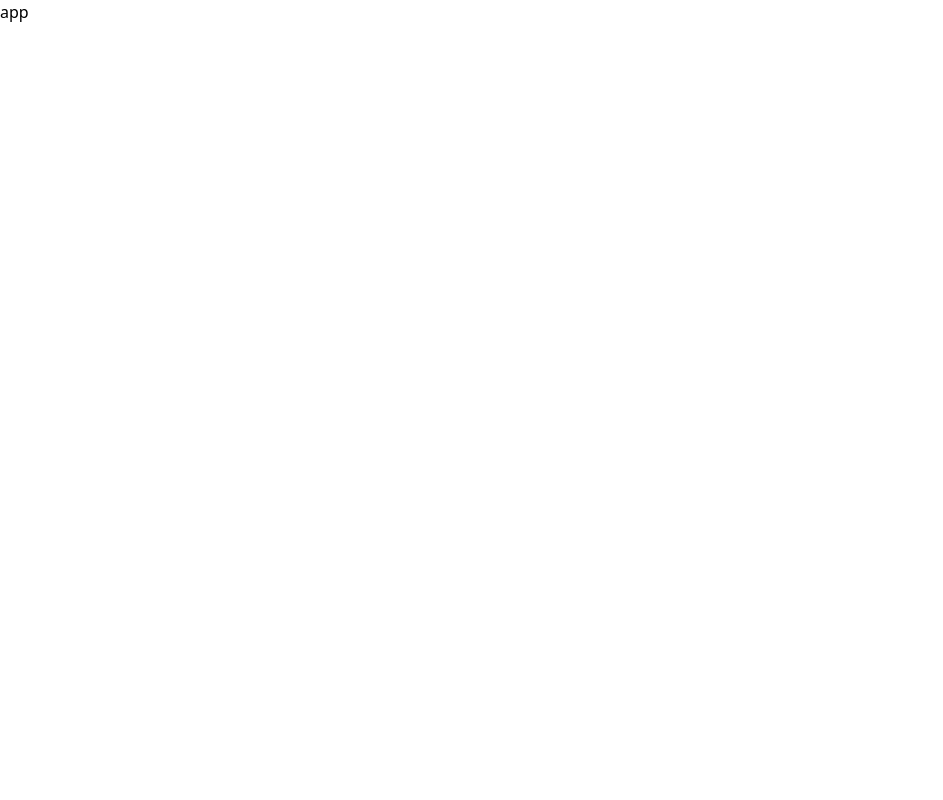
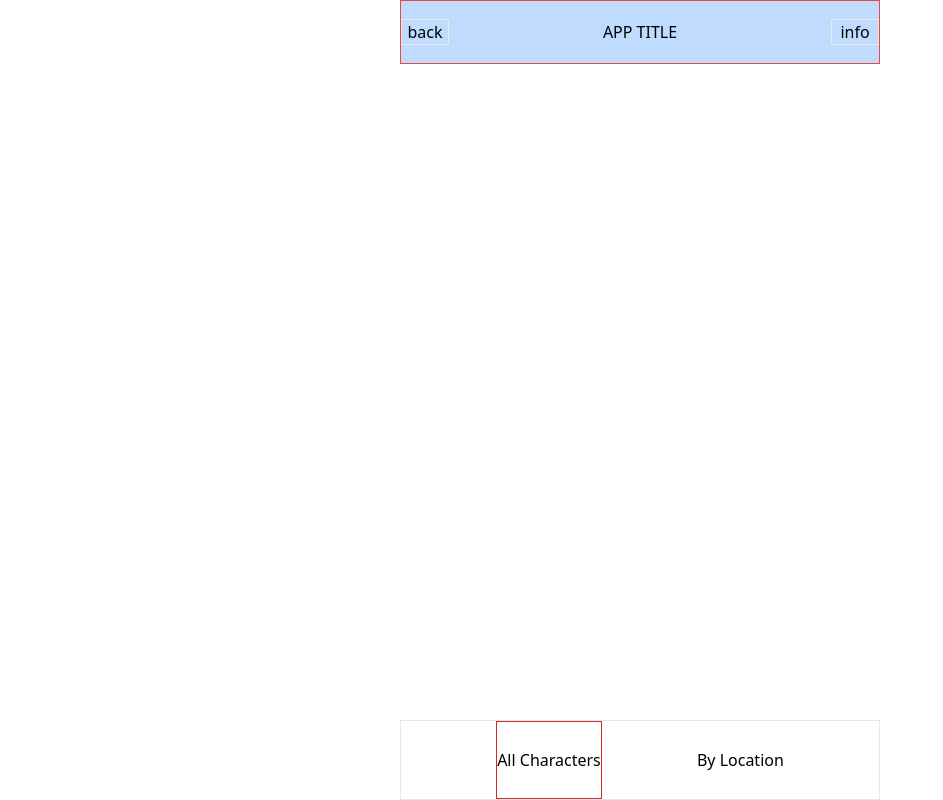
Before and after one commit to anindyoo/riack_and_morty_codex_app, a React (Create React App) app: page / in a window 1280 px wide. Shown: the whole page, without its empty margins (0-943 px from the left). Built offline with nearby package versions, Linux system fonts and the light colour scheme.

Commit message:
feat: implement app navigation feature & implement basic layout.

```diff
--- a/package.json
+++ b/package.json
@@ -8,6 +8,7 @@
     "@testing-library/user-event": "^13.5.0",
     "react": "^18.3.1",
     "react-dom": "^18.3.1",
+    "react-router-dom": "^6.26.1",
     "react-scripts": "5.0.1",
     "web-vitals": "^2.1.4",
     "zustand": "^4.5.5"
--- a/src/App.jsx
+++ b/src/App.jsx
@@ -1,7 +1,30 @@
-const App = () => (
-  <div className="App">
-    app
-  </div>
-);
+import { createBrowserRouter, RouterProvider } from 'react-router-dom';
+import Main from './layouts/Main';
+import MainPage from './pages/MainPage';
+
+const App = () => {
+  const routes = [
+    {
+      element: <Main />,
+      children: [
+        {
+          path: '/',
+          element: <MainPage />,
+        },
+      ],
+    },
+  ];
+
+  const router = createBrowserRouter(routes);
+
+  return (
+    <div className="
+    APP-CONTAINER
+    flex flex-col items-center"
+    >
+      <RouterProvider router={router} />
+    </div>
+  );
+};
 
 export default App;
--- /dev/null
+++ b/src/components/Header/Header.jsx
@@ -0,0 +1,36 @@
+const HeaderButton = (props) => {
+  const { name } = props;
+
+  return (
+    <button
+      type="button"
+      className={`
+      ${name}-BUTTON
+      w-12 border`}
+    >
+      {name}
+    </button>
+  );
+};
+
+const Header = () => {
+  console.log();
+
+  return (
+    <div className="
+    HEADER
+    UNIVERSAL-CONTAINER
+    h-16
+    flex flex-row justify-between items-center
+    fixed top-0
+    border border-red-500
+    bg-blue-200"
+    >
+      <HeaderButton name="back" />
+      <div>APP TITLE</div>
+      <HeaderButton name="info" />
+    </div>
+  );
+};
+
+export default Header;
--- /dev/null
+++ b/src/components/Navigation/Navigation.jsx
@@ -0,0 +1,54 @@
+import usePageStore from '../../store/pageStore';
+
+const NavButton = (props) => {
+  const { id, text, classname } = props;
+  const {
+    activePage,
+    // detailIsActive,
+    setActivePage,
+  } = usePageStore();
+
+  const handleButtonClick = (e) => {
+    e.preventDefault();
+    setActivePage(id);
+  };
+  return (
+    <button
+      type="button"
+      onClick={handleButtonClick}
+      className={`
+      ${classname}-NAV-BUTTON
+      ${activePage === id ? 'border border-red-600' : ''}`}
+    >
+      {text}
+    </button>
+  );
+};
+
+const Navigation = () => {
+  console.log();
+
+  return (
+    <nav className="
+    NAVIGATION
+    UNIVERSAL-CONTAINER
+    flex flex-row justify-evenly
+    fixed bottom-0
+    h-20
+    border"
+    >
+      <NavButton
+        id="all"
+        text="All Characters"
+        classname="ALL-CHARACTERS"
+      />
+      <NavButton
+        id="location"
+        text="By Location"
+        classname="BY-LOCATION"
+      />
+    </nav>
+  );
+};
+
+export default Navigation;
--- a/src/index.css
+++ b/src/index.css
@@ -1,3 +1,7 @@
 @tailwind base;
 @tailwind components;
 @tailwind utilities;
+
+.UNIVERSAL-CONTAINER {
+  @apply w-[100%] max-w-[30rem]
+}
--- /dev/null
+++ b/src/layouts/Main.jsx
@@ -0,0 +1,18 @@
+import { Outlet } from 'react-router-dom';
+import Header from '../components/Header/Header';
+import Navigation from '../components/Navigation/Navigation';
+
+const Main = () => {
+  console.log();
+
+  return (
+    <
+    >
+      <Header />
+      <Outlet />
+      <Navigation />
+    </>
+  );
+};
+
+export default Main;
--- /dev/null
+++ b/src/pages/AllCharacters.jsx
@@ -0,0 +1,13 @@
+const AllCharacters = () => {
+  console.log();
+
+  return (
+    <div className="
+    ALL-CHRACTERS-LIST"
+    >
+      ALL CHRACTERS LIST
+    </div>
+  );
+};
+
+export default AllCharacters;
--- /dev/null
+++ b/src/pages/ByLocation.jsx
@@ -0,0 +1,13 @@
+const ByLocation = () => {
+  console.log();
+
+  return (
+    <div className="
+    BY-LOCATION-LIST"
+    >
+      BY LOCATION LIST
+    </div>
+  );
+};
+
+export default ByLocation;
--- /dev/null
+++ b/src/pages/MainPage.jsx
@@ -0,0 +1,21 @@
+import usePageStore from '../store/pageStore';
+import AllCharacters from './AllCharacters';
+import ByLocation from './ByLocation';
+
+const MainPage = () => {
+  const { activePage } = usePageStore();
+
+  return (
+    <div className="
+    MAIN-PAGE
+    UNIVERSAL-CONTAINER
+    min-h-screen"
+    >
+      {activePage === 'all'
+        ? <AllCharacters />
+        : <ByLocation />}
+    </div>
+  );
+};
+
+export default MainPage;
--- /dev/null
+++ b/src/store/pageStore.jsx
@@ -0,0 +1,11 @@
+import { create } from 'zustand';
+
+const usePageStore = create((set) => ({
+  activePage: 'all',
+  detailIsActive: false,
+  setActivePage: (id) => set({ activePage: id }),
+  setDetailToActive: () => set({ detailIsActive: true }),
+  setDetailToInactive: () => set({ detailIsActive: false }),
+}));
+
+export default usePageStore;
```
Also changed, not shown: 1 other file (tests, documents, lock files or other folders).
